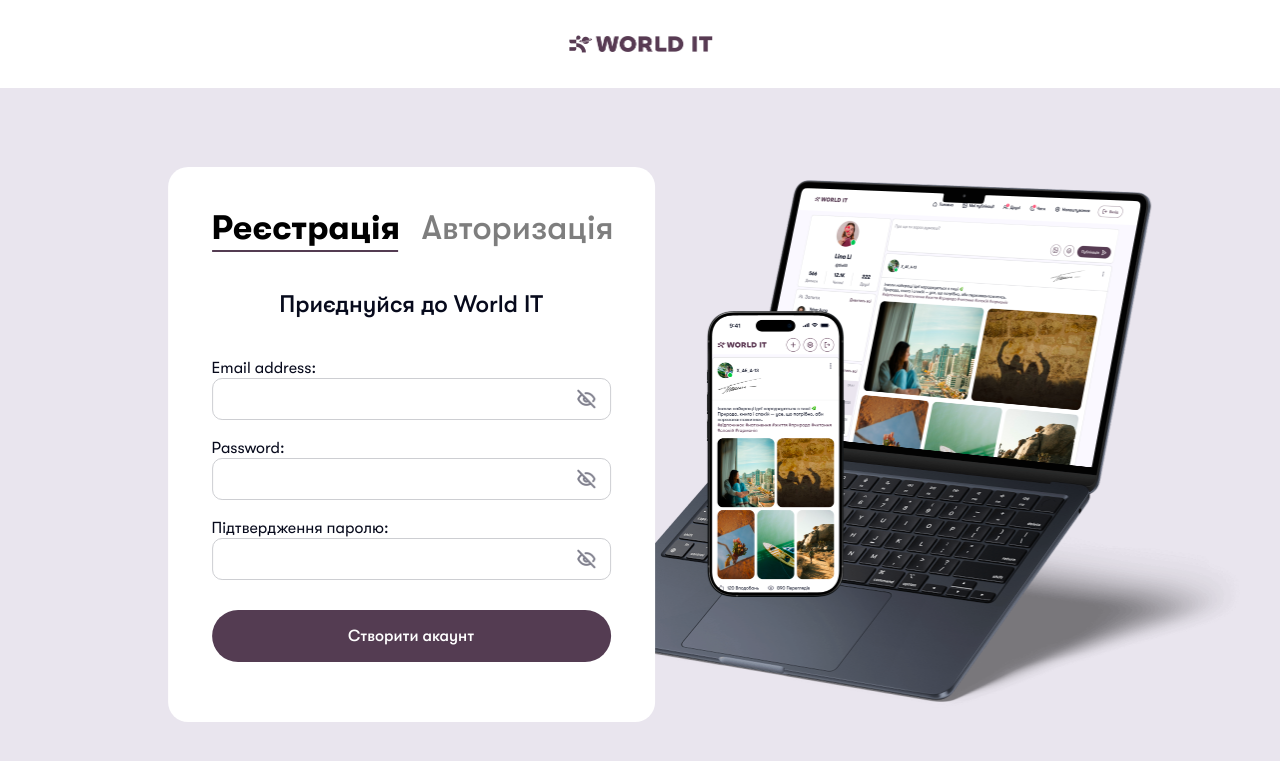
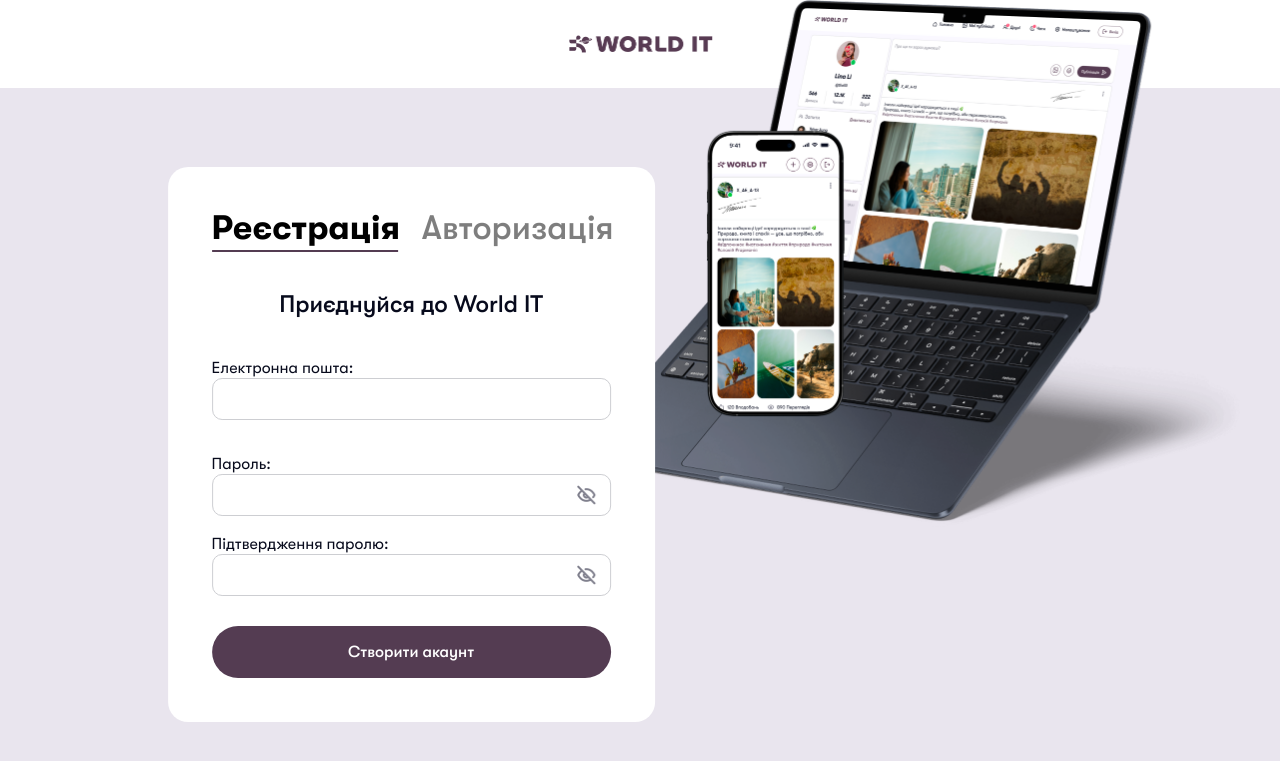
Before and after one commit to Nikita-Hodovanyj/Social_Media, a Django app: page /login/reg/ in a window 1280 px wide. Shown: the top 761 px of the page. Run offline with Django 5.2, Linux system fonts and the light colour scheme; some web fonts are replaced.

Commit message:
Validation modified

```diff
--- a/login/forms.py
+++ b/login/forms.py
@@ -2,18 +2,22 @@ from django import forms
 from django.contrib.auth.models import User
 
 class RegistrationForm(forms.ModelForm):
-    password = forms.CharField(widget=forms.PasswordInput)
-    confirm_password = forms.CharField(widget=forms.PasswordInput, label='Підтвердження паролю')
+    password = forms.CharField(label= 'Пароль', widget=forms.PasswordInput(attrs={'id': 'password'}))
+    confirm_password = forms.CharField(widget=forms.PasswordInput(attrs={'id': 'confirm_password'}), label='Підтвердження паролю')
 
     class Meta:
         model = User
         fields = ['email', 'password']
+        labels = {"email": "Електронна пошта" }
+
+
 
     def clean_email(self):
         email = self.cleaned_data['email']
         if User.objects.filter(email=email).exists():
-            raise forms.ValidationError("Користувач з таким email вже існує!")
-        return email
+            self.add_error("Користувач з таким email вже існує!")
+
+
 
     def clean(self):
         cleaned_data = super().clean()
--- a/login/static/css/reg.css
+++ b/login/static/css/reg.css
@@ -417,3 +417,10 @@ body {
     gap: 10px;
 
 }
+
+.error-message {
+    font-family: GT Walsheim Pro;
+    font-weight: 400;
+    line-height: 100%;
+    letter-spacing: -0.7%;
+}
--- a/login/static/js/showPassword.js
+++ b/login/static/js/showPassword.js
@@ -1,8 +1,18 @@
 
-function showPassword(event){
-    event.preventDefault(); // щоб форма не відправлялас
-    let inputShow = document.getElementById("password");
-    let InputImage = document.querySelector(".eye")
+function showRegPassword(img){
+
+    let inputId = img.getAttribute('id');
+    let input = document.getElementById(inputId);
+
+
+    if (input.type === 'password') {
+        input.type = 'text';
+        img.src = "/static/images/open-eye.png";
+    } else {
+        input.type = 'password';
+        img.src = "/static/images/eye2.png";
+    }
+
 
     if(inputShow.type == 'password'){
         inputShow.type = 'text';
@@ -15,9 +25,30 @@ function showPassword(event){
         InputImage.src  = "/static/images/eye2.png"
 
     }
+}
+
+function showAuthPassword(event){
+    event.preventDefault(); // щоб форма не відправлялас
 
 
+    let inputShow = document.getElementById("password");
+    let InputImage = document.querySelector(".eye")
+
+
+    if(inputShow.type == 'password'){
+        inputShow.type = 'text';
+        InputImage.src  = "/static/images/open-eye.png"
+
+    }
+
+    else{
+        inputShow.type = 'password';
+        InputImage.src  = "/static/images/eye2.png"
+
+    }
 }
+
+
 document.addEventListener("DOMContentLoaded", function () {
     const inputs = document.querySelectorAll('.code-input');
 
--- a/login/templates/authorization.html
+++ b/login/templates/authorization.html
@@ -43,7 +43,7 @@
                         <p class = 'input-eye'>
                            <label for="password">Пароль</label>
                            <input id = 'password' type="password" name="password" placeholder="Пароль" required>
-                           <img class = 'eye' src="{% static 'images/eye2.png' %}" onclick="showPassword(event)"/>
+                           <img class = 'eye' src="{% static 'images/eye2.png' %}" onclick="showAuthPassword(event)"/>
 
                         </p>
 
--- a/login/templates/registration.html
+++ b/login/templates/registration.html
@@ -20,12 +20,13 @@
 
          {% if not show_code %}
          <div class="choice">
-            <div class="choice-reg">
-               <p class="text-reg">Реєстрація</p>
+            <div class="choice-reg" >
+               <a href= "{% url 'reg' %}" class="text-reg" >Реєстрація</a>
             </div>
-            <div class="choice-auth">
-               <p class="text-auth">Авторизація</p>
+            <div class="choice-auth" >
+               <a href= "{% url 'auth' %}" class="text-auth">Авторизація</a>
             </div>
+
          </div>
          {% endif %}
 
@@ -38,37 +39,56 @@
                {% csrf_token %}
 
                <!-- Показываем ошибки -->
-               {% if form.errors %}
-               <div style="color: red;">
-                  {% for field in form %}
-                     {% for error in field.errors %}
-                        <p>{{ error }}</p>
-                     {% endfor %}
-                  {% endfor %}
-                  {% for error in form.non_field_errors %}
-                     <p>{{ error }}</p>
-                  {% endfor %}
-               </div>
-               {% endif %}
 
-               {% if code_error %}
-               <p style="color: red;">{{ code_error }}</p>
-               {% endif %}
 
                {% if not show_code %}
                   {% for field in form %}
+                     {% if field.name != 'email' %}
+
                      <div class="input">
                         <p class="input-eye">
-                           {{ field.label_tag }}
+
+                           <label for="{{ field.id_for_label }}">{{ field.label_tag }}</label>
                            {{ field }}
-                           <img class="eye" src="{% static 'images/eye2.png' %}" alt="">
+                           {% if field.name == 'password' or field.name == 'confirm_password'  %}
+                              <img src="{% static 'images/eye2.png' %}" class="eye"  onclick="showRegPassword(this)" id="{{ field.id_for_label }}"/>
+
+                           {% endif %}
                         </p>
+                     {% else %}
+                      <div class="input">
+                        {{ field.label_tag }}
+                        {{ field }}
+                      </div>
+
+
+
+                     {% endif %}
+
+
                      </div>
                   {% endfor %}
-                  <button class="button" type="submit">Створити акаунт</button>
-               {% else %}
+
+                  {% if form.errors %}
+                     <div style="color: red;">
+                        {% for field in form %}
+                           {% for error in field.errors %}
+                              <p class = 'error-message' >{{ error }}</p>
+                           {% endfor %}
+                        {% endfor %}
+
+                     </div>
+                  {% endif %}
+
+                  {% if code_error %}
+                  <p style="color: red;">{{ code_error }}</p>
+                  {% endif %}
+
+
+                     <button class="button" type="submit">Створити акаунт</button>
+                  {% else %}'
                   <p class="instruction">
-                     Ми надіслали 6-значний код на вашу пошту ({{ email|default:"you@example.com" }}).
+                     Ми надіслали 6-значний код на вашу пошту ({{ email }}).
                      Введіть його нижче, щоб підтвердити акаунт.
                   </p>
                   <div class="code-input">
@@ -98,6 +118,7 @@
 
    <img class="background" src="{% static 'images/pc.png' %}" alt="">
 </div>
+
 <script src="{% static 'js/showPassword.js' %}"></script>
 
 {% endblock %}
--- a/login/views.py
+++ b/login/views.py
@@ -46,7 +46,8 @@ class RegistrationView(FormView):
 
                 # Генерируем код
                 code = str(random.randint(100000, 999999))
-                ConfirmCode.objects.update_or_create(email=email, defaults={'confirm_code': code})
+                if email:
+                    ConfirmCode.objects.update_or_create(email=email, defaults={'confirm_code': code})
 
                 # Отправляем письмо
                 send_mail(
```
Also changed, not shown: login/static/css/auth.css (+9 -0 lines).
